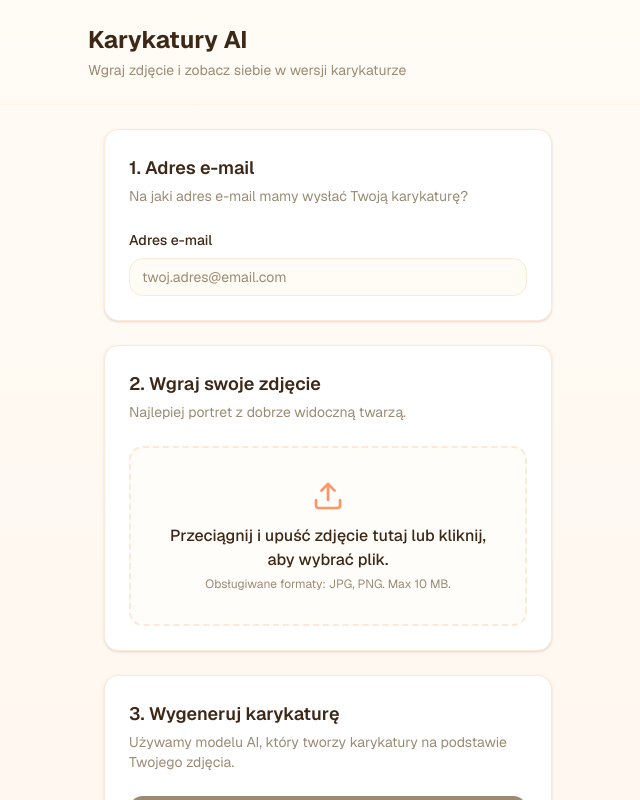
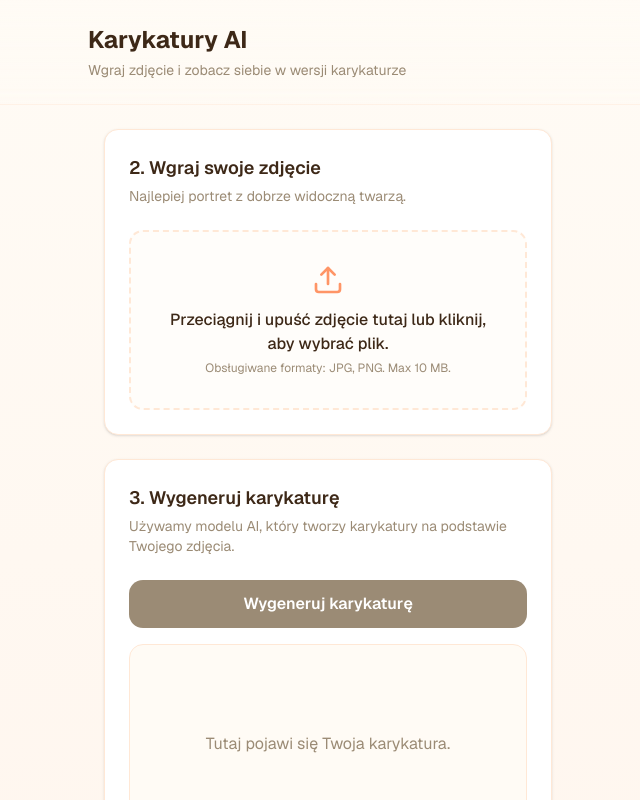
Before and after one commit to mdd317/demo, a Next.js app: page /karykatury in a window 1280 px wide. Shown: the top 800 px of the page, without its empty margins (312-952 px from the left). Built offline with nearby package versions, Linux system fonts and the light colour scheme.

Commit message:
Update page.tsx

```diff
--- a/app/karykatury/page.tsx
+++ b/app/karykatury/page.tsx
@@ -24,7 +24,6 @@ export default function KarykaturyPage() {
       </div>
 
       <div className="max-w-[480px] mx-auto px-4 py-6 space-y-6">
-        <CaricatureEmailInput onEmailChange={setEmail} initialEmail={email} />
         <CaricatureUpload onImageSelect={setUploadedImage} uploadedImage={uploadedImage} />
         <CaricatureGenerator
           uploadedImage={uploadedImage}
```
